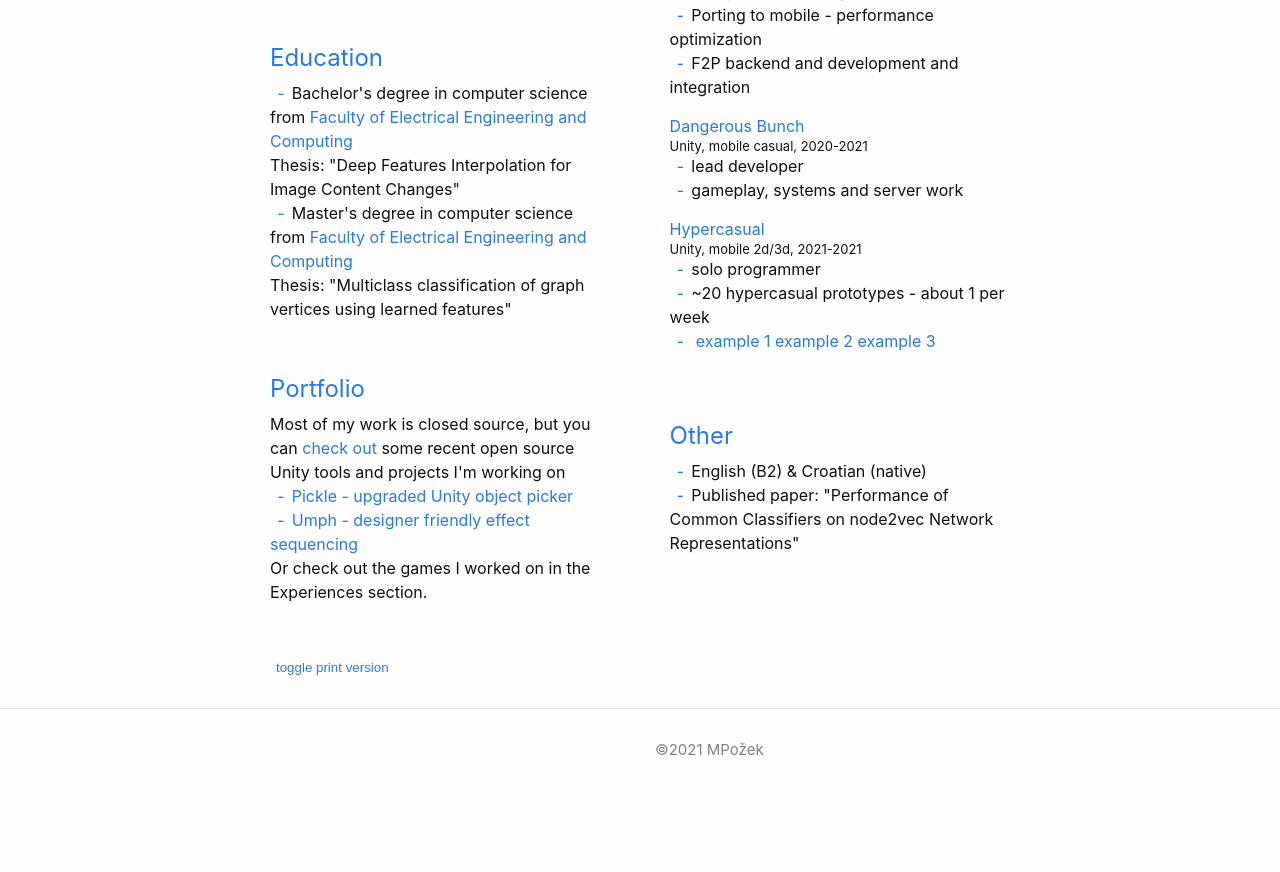
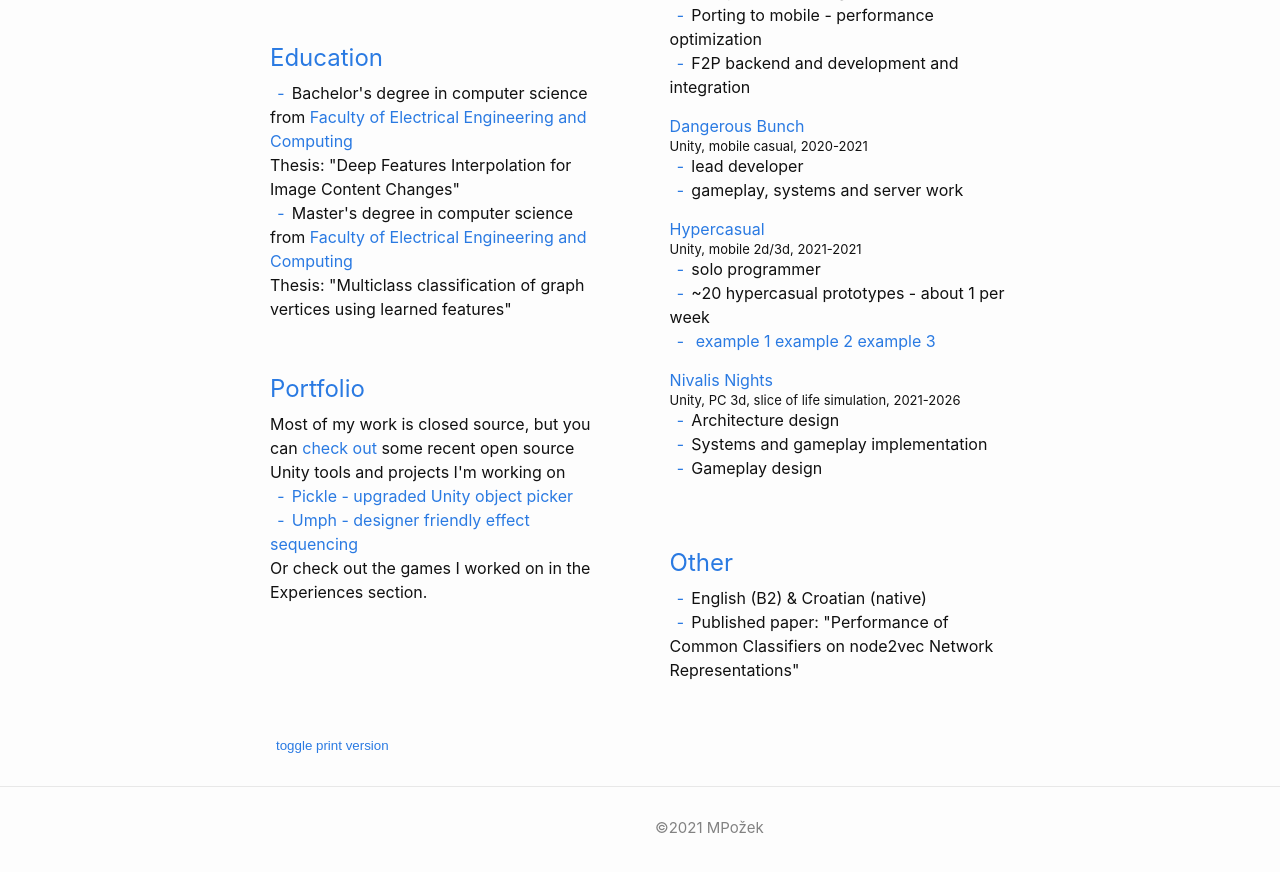
Before and after one commit to MPozek/mpozek.github.io, a Jekyll site: the page built from index.md, in a window 1280 px wide and 900 px high, scrolled down 598 px. Shown: the top 872 px of the window. Built offline with Jekyll 4.4.1, drawn with Linux system fonts in a browser that asks for light colours; before the commit the page ends 1420 px from its top, so only the background shows below that.

Commit message:
update CV with latest project

```diff
--- a/_includes/cv.html
+++ b/_includes/cv.html
@@ -116,6 +116,15 @@
             </li>
         </ul>
     </div>
+    <div>
+        <a href="https://store.steampowered.com/app/1488490/Nivalis_Nights/">Nivalis Nights</a>
+        <div class="cv-subtitle">Unity, PC 3d, slice of life simulation, 2021-2026</div>
+        <ul>
+            <li>Architecture design</li>
+            <li>Systems and gameplay implementation</li>
+            <li>Gameplay design</li>
+        </ul>
+    </div>
 </li>
 
 <li>
```
